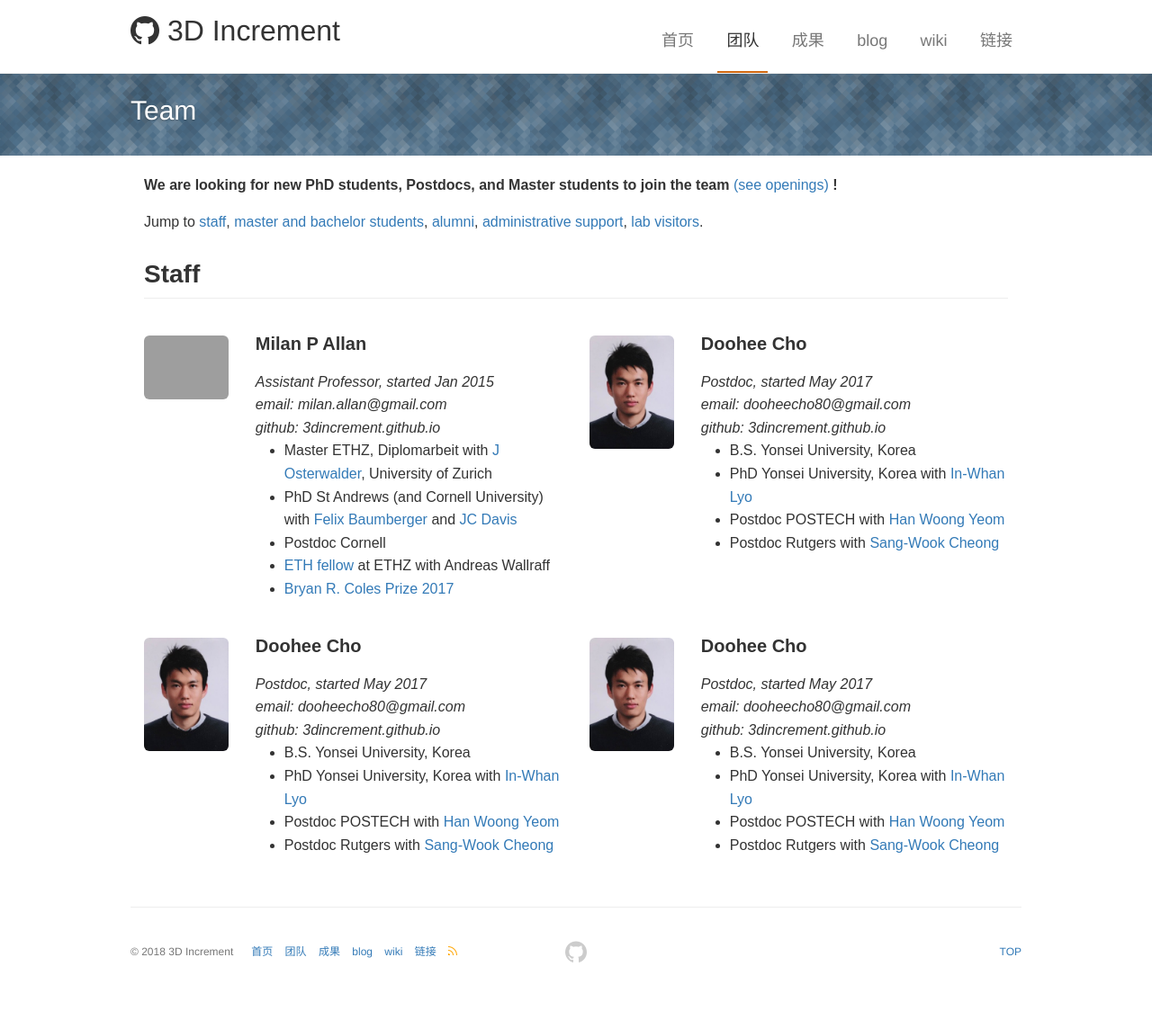
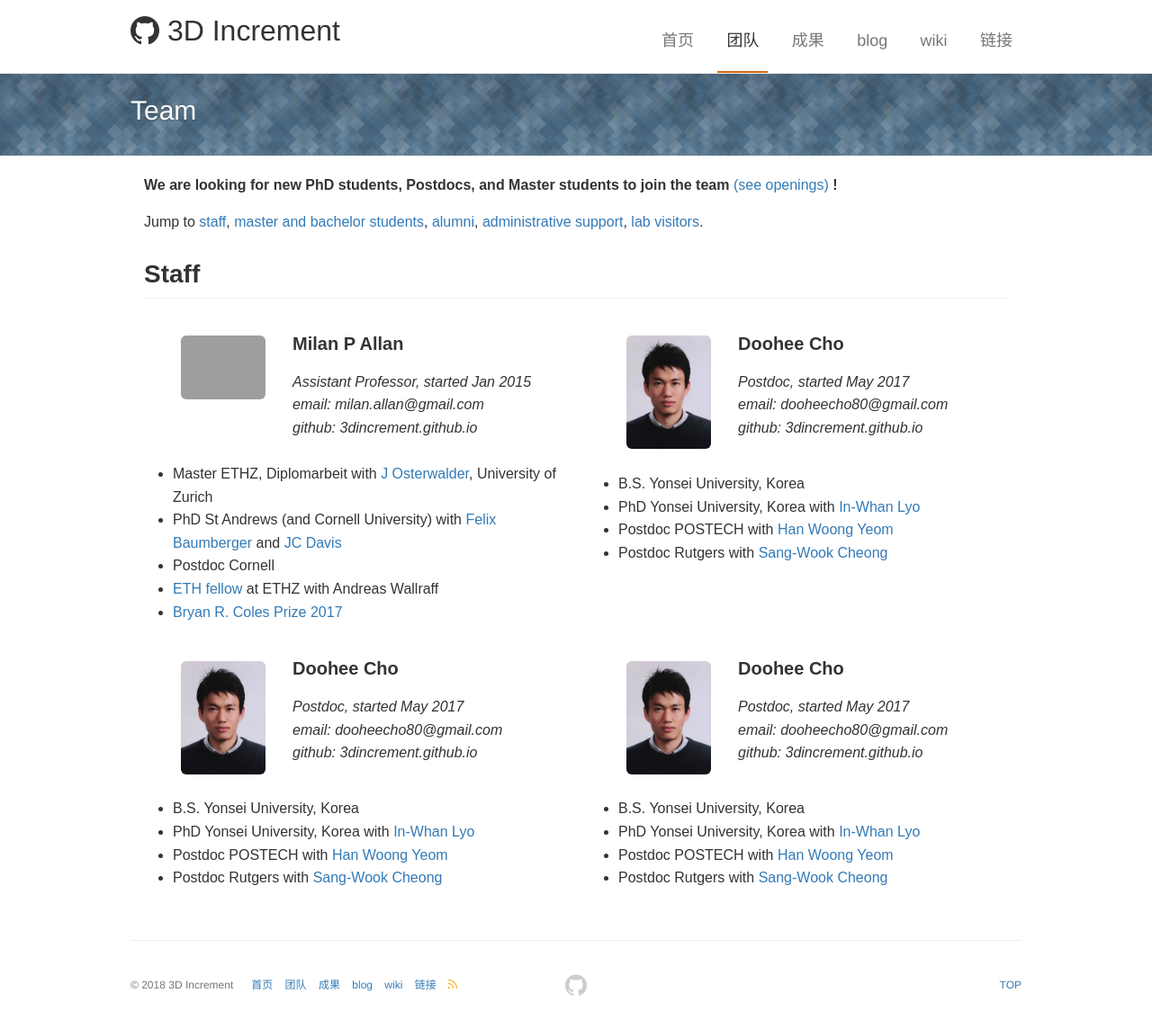
Before and after one commit to 3dincrement/3dincrement.github.io, a Jekyll site: the page built from pages/team.md, in a window 1280 px wide. Shown: the whole page at 90% size. Built offline with Jekyll 4.4.1, drawn with Linux system fonts in a browser that asks for light colours; before the commit the page ends 1107 px from its top, so only the background shows below that.

Commit message:
reset team

```diff
--- a/pages/team.md
+++ b/pages/team.md
@@ -25,14 +25,17 @@ Jump to [staff](#staff), [master and bachelor students](#master-and-bachelor-stu
 
 <div class="col-sm-6 ">
 <div class="row">
-	<div class="col-sm-3 center-block"><br>
+	<div class="col-sm-3 col-sm-push-1 center-block"><br>
 		<a href="{{ site.url }}{{ site.baseurl }}/member/{{ member.name }}"  >
 		<img src="{{ site.url }}{{ site.baseurl }}/images/teampic/{{ member.photo }}" class=" img-responsive img-rounded"/></a>
 	</div>
-	<div class="col-sm-9">
+	<div class="col-sm-8 col-sm-push-1">
 	  <h4>{{ member.name }}</h4>
 	  <i>{{ member.info }}<br>email: {{ member.email }}<br>github: {{ member.github }}</i>
-	  <ul style="overflow: hidden">
+	</div>
+</div>
+<br>
+ <ul style="overflow: hidden">
 
 	  {% if member.number_educ == 1 %}
 	  <li> {{ member.education1 }} </li>
@@ -65,8 +68,6 @@ Jump to [staff](#staff), [master and bachelor students](#master-and-bachelor-stu
 	  {% endif %}
 
 	  </ul>
-	</div>
-</div>
 </div>
 
 {% assign number_printed = number_printed | plus: 1 %}
```
